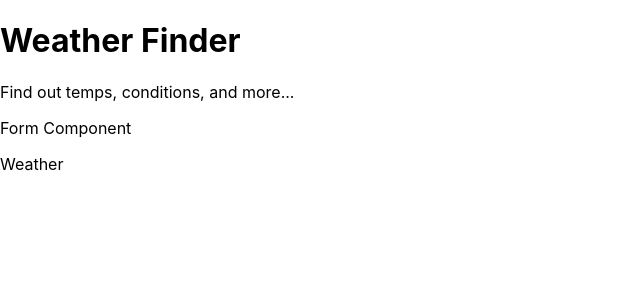
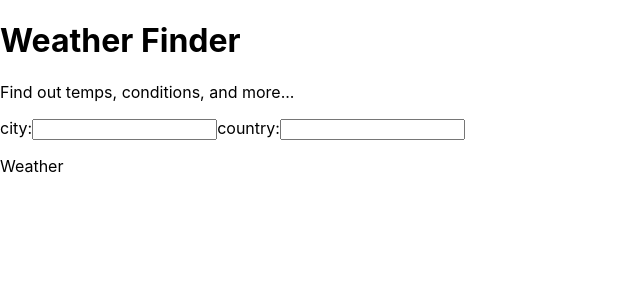
Before and after one commit to DanielChen1234/weather-app, a React (Create React App) app: page / in a window 1280 px wide. Shown: the top 300 px of the page, without its empty margins (0-640 px from the left). Built offline with nearby package versions, Linux system fonts and the light colour scheme; no server answers.

Commit message:
working on forms

```diff
--- a/src/App.js
+++ b/src/App.js
@@ -16,8 +16,9 @@ export default class App extends Component {
     }
   }
 
-  getWeather = async (city, country) => {
+  getWeather = async (city, country, e) => {
     const api_call = await axios.get(`http://api.openweathermap.org/data/2.5/weather?q=${city},${country}&appid=${API_KEY}&units=metric`)
+    e.preventDefault()
     console.log(api_call)
   }
 
@@ -25,20 +26,12 @@ export default class App extends Component {
     this.setState({[evt.target.name]: evt.target.value})
   }
 
-  handleSubmit = async (evt) => {
-    try {
-      evt.preventDefault();
-      const weatherResult = await this.props.getWeather(this.state.city, this.state.country)
-    } catch (err) {
-      console.error(err)
-    }
-  }
-
   render(){
+    this.getWeather()
     return(
       <div>
         <Title />
-        <Form />
+        <Form handleChange={this.handleChange} getWeather={this.getWeather}/>
         <Weather />
       </div>
     )
--- a/src/Components/Form.js
+++ b/src/Components/Form.js
@@ -3,9 +3,15 @@ import React, {Component} from 'react';
 export default class Form extends Component {
     render() {
         return (
-            <div>
-                Form Component
-            </div>
+            <form onSubmit={this.props.getWeather()}>
+
+                <label htmlFor="city">city:</label>
+                <input onChange={this.props.handleChange} type="text" name="city" />
+
+                <label htmlFor="country">country:</label>
+                <input onChange={this.props.handleChange} type="text" name="country" />
+
+            </form>
         )
     }
 }
```
